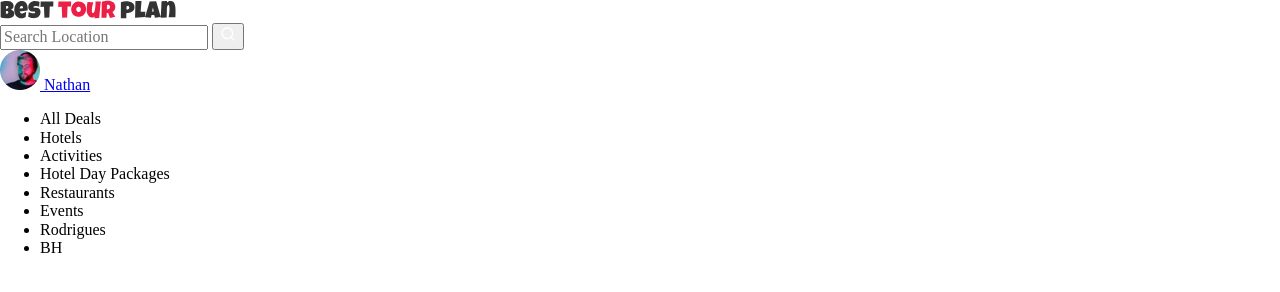
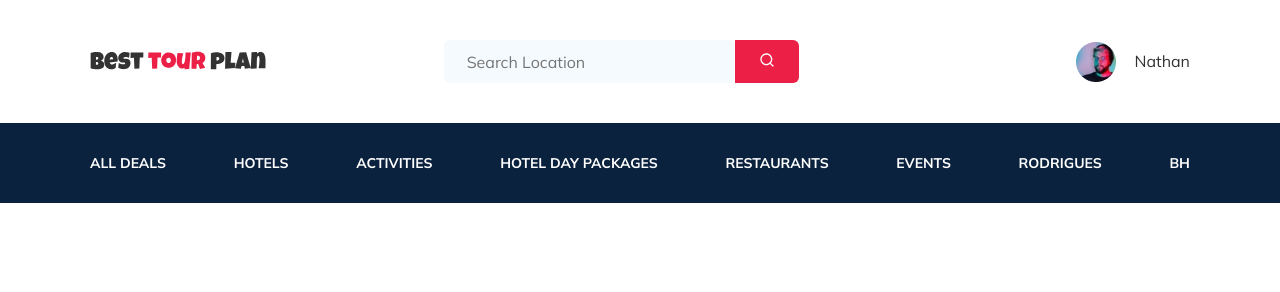
Before and after one commit to evgeniy-kolmak/tour-plan, a plain HTML site: page index.html in a window 1280 px wide. Drawn offline with Linux system fonts and the light colour scheme.

Commit message:
fixed index.html, add style.css (style.sass)

```diff
--- /dev/null
+++ b/sass/style.sass
@@ -0,0 +1,66 @@
+*
+  box-sizing: border-box
+
+body
+  font-family: 'Mulish', sans-serif
+  // font-family: 'Nunito', sans-serif
+
+ul
+  margin: 0
+  padding: 0
+
+.container
+  max-width: 1100px
+  margin: auto
+
+.header-top
+  display: flex
+  padding: 40px 0
+  align-items: center
+
+.search
+  display: flex
+  flex: 0.5
+
+  &__button
+    background-color: #EC1F46
+    padding: 12px 24px
+    border-radius: 0px 6px 6px 0px
+    border: none
+
+  &__input
+    background: #F5FAFE
+    border-radius: 6px
+    color: #333333
+    padding: 12px 23px 12px 23px
+    flex: 1
+    border: none
+
+.profile
+  display: flex
+  align-items: center
+  text-decoration: none
+  margin-left: 100px
+  &__avatar
+    margin-right: 18px
+  &__name
+    color: #333333
+
+.header-top
+  display: flex
+  justify-content: space-between
+
+.menu
+  background-color: #0A223D
+  padding: 31px 0
+
+.menu-item
+  display: flex
+  justify-content: space-between
+  &__list
+    color: #fff
+    text-transform: uppercase
+    font-weight: bold
+    font-size: 14px
+    line-height: 18px
+    list-style: none
```
Also changed, not shown: css/style.css, 1 other file.
